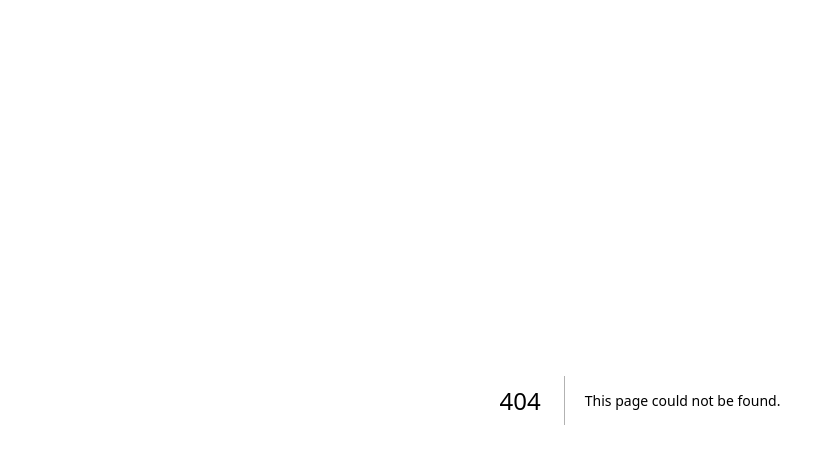
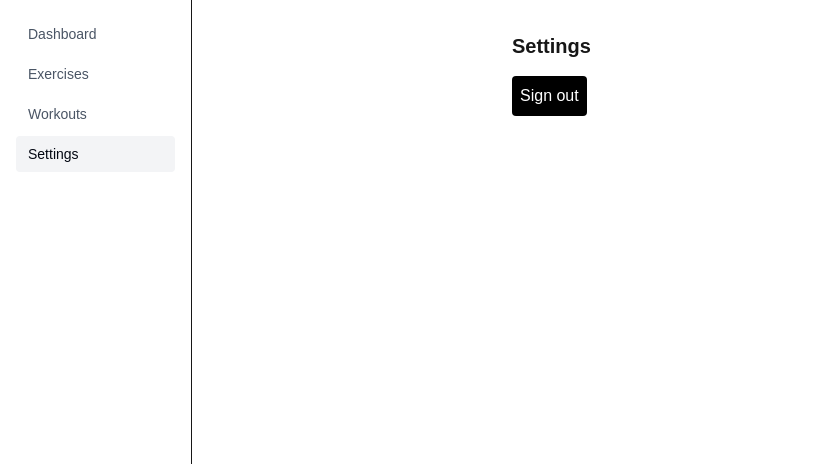
Before and after one commit to madaliniosu/workout-log, a Next.js app: page /settings in a window 1280 px wide. Before the commit this address had no page. Shown: the top 464 px of the page, without its empty margins (0-815 px from the left). Built offline with nearby package versions, Linux system fonts and the light colour scheme; no server answers; sample sign-in values are in the browser's storage.

Commit message:
- Add settings page with sign-out action

```diff
--- /dev/null
+++ b/src/app/(app)/settings/actions.ts
@@ -0,0 +1,7 @@
+'use server';
+
+import { signOut } from '@/auth';
+
+export async function logout() {
+  await signOut({ redirectTo: '/login' });
+}
--- /dev/null
+++ b/src/app/(app)/settings/page.tsx
@@ -0,0 +1,21 @@
+import { redirect } from 'next/navigation';
+import { auth } from '@/auth';
+import { logout } from './actions';
+
+export default async function SettingsPage() {
+  const session = await auth();
+  if (!session?.user?.id) {
+    redirect('/login');
+  }
+
+  return (
+    <div className="max-w-md mx-auto">
+      <h1 className="text-xl font-semibold mb-4">Settings</h1>
+      <form action={logout}>
+        <button type="submit" className="bg-black text-white rounded p-2">
+          Sign out
+        </button>
+      </form>
+    </div>
+  );
+}
--- a/src/components/side-nav.tsx
+++ b/src/components/side-nav.tsx
@@ -7,6 +7,7 @@ const links = [
   { href: '/dashboard', label: 'Dashboard' },
   { href: '/exercises', label: 'Exercises' },
   { href: '/workouts', label: 'Workouts' },
+  { href: '/settings', label: 'Settings' },
 ];
 
 export function SideNav() {
@@ -15,7 +16,8 @@ export function SideNav() {
   return (
     <nav className="w-48 shrink-0 border-r p-4 flex flex-col gap-1">
       {links.map((link) => {
-        const isActive = pathname === link.href || pathname.startsWith(`${link.href}/`);
+        const isActive =
+          pathname === link.href || pathname.startsWith(`${link.href}/`);
         return (
           <Link
             key={link.href}
```
